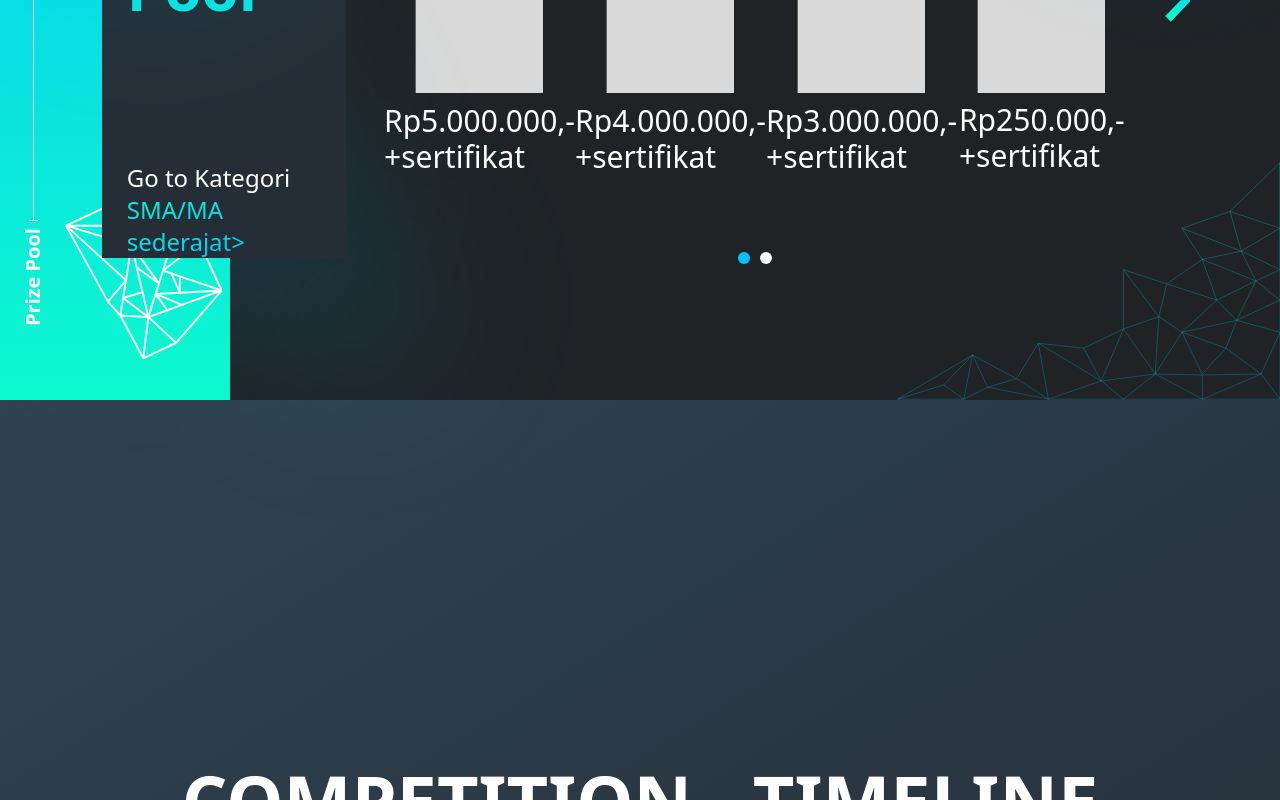
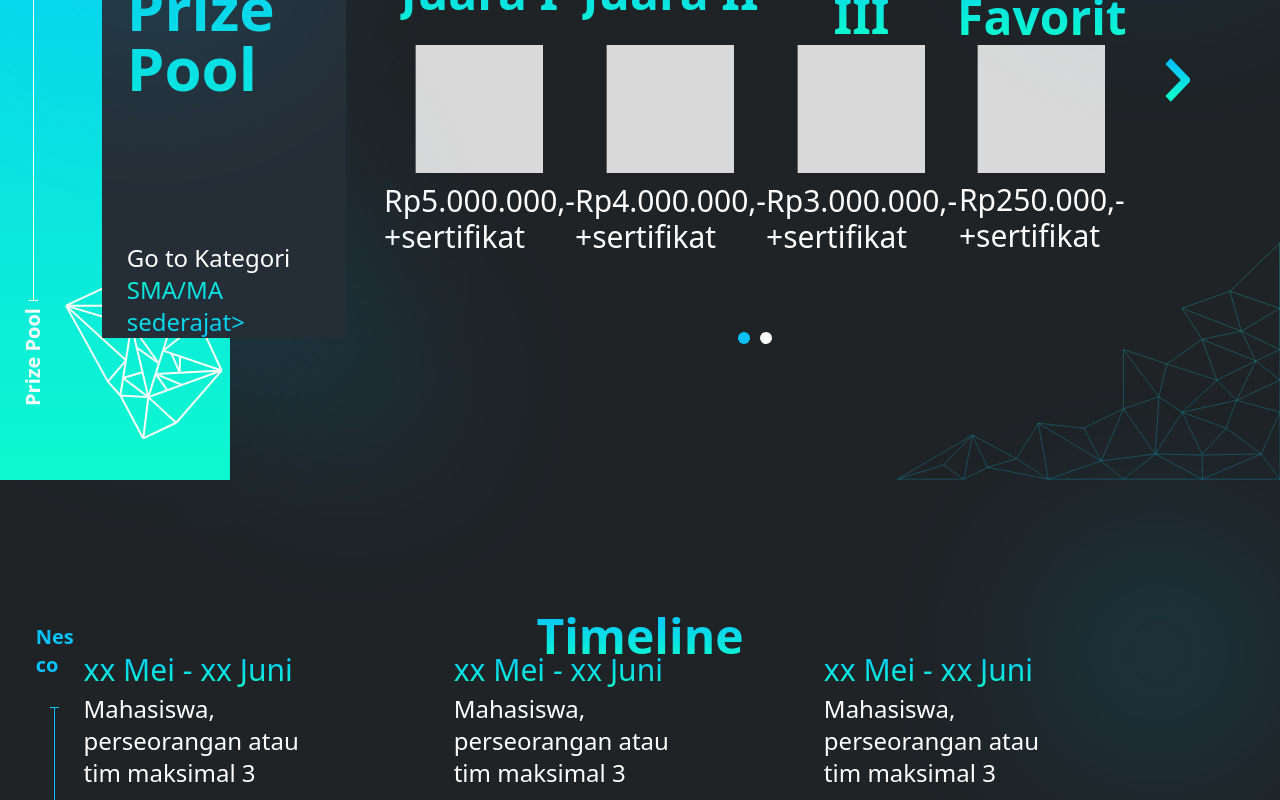
Before and after one commit to Harmerz/nescougm, a Next.js app: page /competition in a window 1280 px wide. Shown: the part 2000-2800 px from the top of the page. Built offline with nearby package versions, Linux system fonts and the light colour scheme.

Commit message:
feat : competition timeline page

```diff
--- a/components/pages/competition/Overview.js
+++ b/components/pages/competition/Overview.js
@@ -11,7 +11,7 @@ import VerticalBar from './VerticalBar'
 
 export function Overview() {
   return (
-    <div className="w-full h-fit lg:h-[100vh] bg-c-00 py-[5vh] ox-content flex justify-around items-center flex-col lg:flex-row relative">
+    <div className="w-full h-fit lg:h-[100vh] bg-c-00 py-[5vh] box-content flex justify-around items-center flex-col lg:flex-row relative">
       <div className="w-[30vw] h-[30vw] md:w-[22vw] md:h-[22vw] rounded-full absolute left-0 top-0 lg:-left-[1%] lg:top-[12%] bg-c-01 opacity-[.14] blur-[80px] md:blur-[90px]" />
       <div className="w-[10vw] h-[10vw] rounded-full absolute left-[21%] top-[10vw] bg-c-01 opacity-[.14] hidden lg:block blur-[80px] md:blur-[90px]" />
       <div className="w-[36vw] h-[36vw] rounded-full absolute left-[2%] top-[42%] bg-c-01 opacity-[.14] lg:hidden blur-[80px] md:blur-[90px]" />
@@ -19,7 +19,7 @@ export function Overview() {
         <div className="w-[22vw] h-[22vw] rounded-full absolute -right-[5%] top-[36%] lg:top-[48%] bg-c-01 opacity-[.14] blur-[80px] md:blur-[90px] z-[11]" />
         <div className="w-[45vw] h-[45vw] rounded-full absolute -right-[7%] bottom-[36%] bg-c-01 opacity-[.14] lg:hidden blur-[80px] md:blur-[90px] z-[11]" />
       </div>
-      <div className="h-4/5 hidden lg:block">
+      <div className="h-4/5">
         <VerticalBar title="Overview" color="c-01" />
       </div>
       <div className="w-[80%] lg:w-[17%] text-justify lg:text-left lg:h-fit flex flex-col mb-[5%]">
--- a/components/pages/competition/Timeline.js
+++ b/components/pages/competition/Timeline.js
@@ -1,7 +1,58 @@
-export function Timeline() {
+import TimelineList from './TimelineList'
+import VerticalBar from './VerticalBar'
+
+export function Timeline({ tujuh = false }) {
   return (
-    <div className="justify-center bg-gradient-to-br from-bg-00 to-bg-01 h-[100vh] flex items-center">
-      <div className="text-7xl font-bold uppercase text-white">Competition - Timeline</div>
+    <div className="box-content pt-[7vh] lg:py-[5vh] w-full lg:h-[100vh] bg-c-00 flex items-center relative">
+      <div className="w-[19vw] h-[19vw] rounded-full absolute right-[0%] top-[15%] -translate-y-1/3 bg-c-01 opacity-[.14] z-[9] hidden lg:block blur-[80px] md:blur-[90px]" />
+      <div className="w-[19vw] h-[19vw] rounded-full absolute left-[15%] top-[72%] -translate-x-1/2 -translate-y-1/3 bg-c-01 opacity-[.14] z-[9] hidden lg:block blur-[80px] md:blur-[90px]" />
+      <div className="w-[40vw] h-[40vw] rounded-full absolute left-[15%] top-[24%] -translate-x-1/2 -translate-y-2/3 bg-c-01 opacity-[.14] z-[9] lg:hidden blur-[80px] md:blur-[90px]" />
+      <div className="w-[40vw] h-[40vw] rounded-full absolute left-[2%] bottom-[20%] -translate-x-1/2 translate-y-2/3 bg-c-01 opacity-[.14] z-[9] lg:hidden blur-[80px] md:blur-[90px]" />
+      <div className="absolute inset-0 -top-[100%] overflow-hidden">
+        <div className="w-[40vw] h-[40vw] rounded-full absolute right-[1%] top-[70%] translate-x-1/2 -translate-y-2/3 bg-c-01 opacity-[.14] z-[9] lg:hidden blur-[80px] md:blur-[90px]" />
+      </div>
+      <div className="hidden lg:block h-4/5 w-[2%] ml-[3.5%]">
+        <VerticalBar title="Timeline" color="c-01" />
+      </div>
+      <div className="w-full h-full flex justify-center relative lg:static mt-[7vh] lg:mt-0 box-content pb-[5vh] lg:pb-0">
+        <div className="lg:h-[20%] absolute inset-y-0 inset-x-[43%] lg:inset-0 lg:my-auto bg-gradient-to-t lg:bg-gradient-to-l from-c-01 to-c-02 flex items-center overflow-hidden">
+          <div className="hidden lg:block h-[400%] w-[2%] ml-[3.5%]">
+            <VerticalBar title="Timeline" color="white" />
+          </div>
+        </div>
+        <div className="w-full h-full flex flex-col items-center justify-center z-[10] lg:ml-[5%]">
+          <div className="absolute w-1/2 mx-auto inset-x-0 text-center -top-[7vh] lg:top-[15%] text-2xl md:text-3xl lg:text-5xl font-bold text-transparent bg-clip-text bg-gradient-to-b from-c-01 to-c-02">
+            Timeline
+          </div>
+          <div className="lg:mr-[8%] w-full h-full flex flex-col lg:flex-row justify-evenly">
+            <TimelineList index="01" timeline="xx Mei - xx Juni">
+              Mahasiswa, perseorangan atau tim maksimal 3 orang
+            </TimelineList>
+            <TimelineList index="02" timeline="xx Mei - xx Juni">
+              Mahasiswa, perseorangan atau tim maksimal 3 orang
+            </TimelineList>
+            <TimelineList index="03" timeline="xx Mei - xx Juni">
+              Mahasiswa, perseorangan atau tim maksimal 3 orang
+            </TimelineList>
+            <TimelineList index="04" timeline="xx Mei - xx Juni">
+              Mahasiswa, perseorangan atau tim maksimal 3 orang
+            </TimelineList>
+            <TimelineList index="05" timeline="xx Mei - xx Juni">
+              Mahasiswa, perseorangan atau tim maksimal 3 orang
+            </TimelineList>
+            <TimelineList index="06" timeline="xx Mei - xx Juni">
+              Mahasiswa, perseorangan atau tim maksimal 3 orang
+            </TimelineList>
+            {tujuh ? (
+              <TimelineList index="07" timeline="xx Mei - xx Juni">
+                Mahasiswa, perseorangan atau tim maksimal 3 orang
+              </TimelineList>
+            ) : (
+              <div />
+            )}
+          </div>
+        </div>
+      </div>
     </div>
   )
 }
--- /dev/null
+++ b/components/pages/competition/TimelineList.js
@@ -0,0 +1,40 @@
+export default function TimelineList({ children, index, timeline }) {
+  return (
+    <div
+      className={`h-full w-full flex ${
+        index % 2 === 1 ? 'flex-row lg:flex-col' : 'flex-row-reverse lg:flex-col-reverse'
+      }  justify-center items-center ${index === '01' ? '' : 'lg:-ml-[5vh]'} my-[1.5vh] lg:my-0`}
+    >
+      <div
+        className={`h-full w-full relative flex ${
+          index % 2 === 1 ? 'lg:flex-col-reverse' : 'lg:flex-col'
+        }`}
+      >
+        <div
+          className={`absolute lg:static text-3xl sm:text-4xl md:text-5xl lg:text-6xl xl:text-7xl text-white font-bold text-center h-full lg:h-[22%] flex items-center pb-[3%] lg:justify-start ${
+            index % 2 === 1
+              ? 'left-[44%] lg:items-start lg:pb-0'
+              : 'right-[44%] lg:items-end lg:pb-[2%]'
+          } lg:ml-[5%]`}
+        >
+          {index}
+        </div>
+        <div
+          className={`${
+            index % 2 === 1
+              ? 'ml-[11%] mr-[59%] lg:mr-0 lg:ml-0 lg:mb-[5%]'
+              : 'mr-[11%] ml-[59%] lg:ml-0 lg:mr-0 lg:mt-[5%]'
+          }`}
+        >
+          <div className="text-xl sm:text-2xl md:text-3xl lg:text-2xl xl:text-3xl text-transparent bg-clip-text bg-gradient-to-b from-c-01 to-c-02 text-center flex items-center mb-[2%]">
+            {timeline}
+          </div>
+          <div className="text-base sm:text-xl md:text-2xl lg:text-xl xl:text-2xl text-white text-left">
+            {children}
+          </div>
+        </div>
+      </div>
+      <div className="h-full w-0 lg:w-full" />
+    </div>
+  )
+}
--- a/components/pages/competition/VerticalBar.js
+++ b/components/pages/competition/VerticalBar.js
@@ -3,7 +3,7 @@ export default function VerticalBar({ title = '', color = 'white', hide = true }
     <div
       className={`${
         hide ? 'hidden' : 'flex'
-      } md:flex flex-col w-[20px] items-center h-full justify-center`}
+      } lg:flex flex-col w-[20px] items-center h-full justify-center`}
     >
       <div className={`text-xl text-${color} mb-[28px] font-bold`}>
         Nes
```
